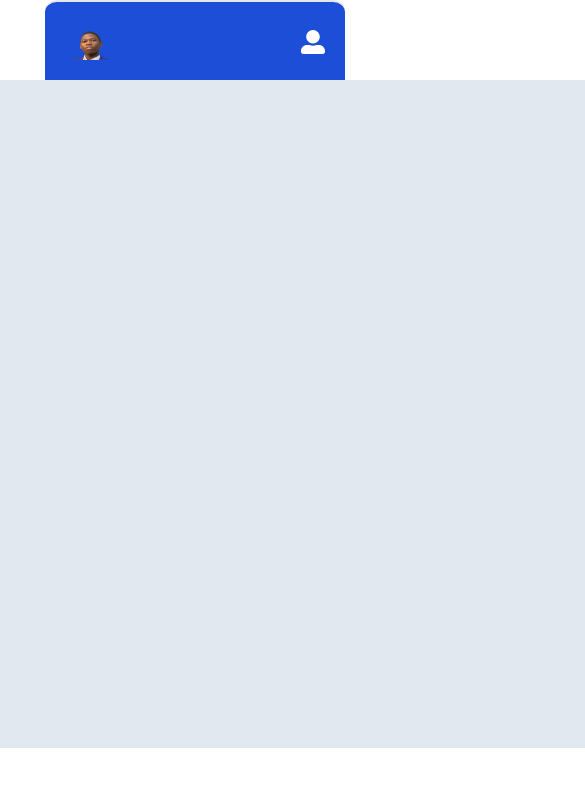
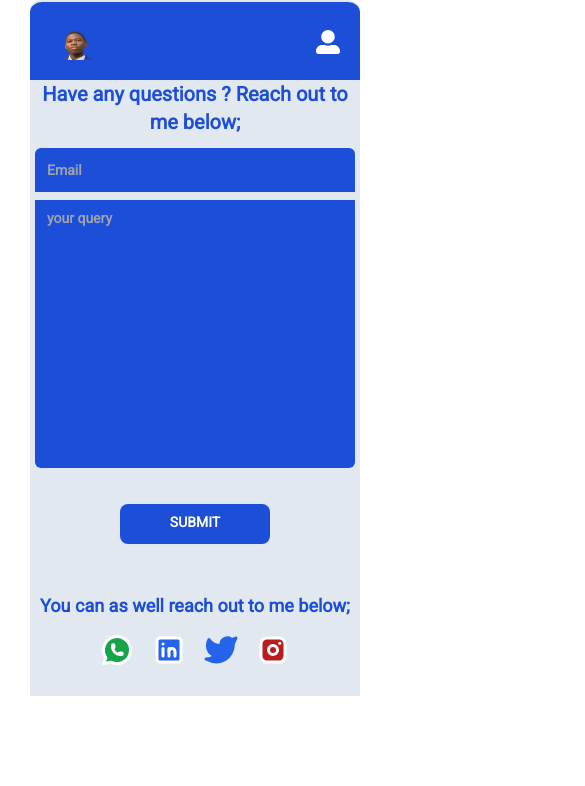
Before and after one commit to Joel0007tech/web-dev-portfolio, a React (Vite) app: page /contact in a window 390 px wide. Shown: the top 786 px of the page, 585 px wide, since content can reach past the window. Built offline with nearby package versions, Linux system fonts and the light colour scheme.

Commit message:
update to my portfolio

```diff
--- a/src/Components/About.jsx
+++ b/src/Components/About.jsx
@@ -98,14 +98,14 @@ const About = () => {
                 HTML, CSS, JAVASCRIPT, TAILWINDCSS, AND REACTjs.
               </span>
             </p>
-            <div className="flex relative right-24 gap-3 sm:bottom-20 sm:justify-center left-1">
+            <div className="flex relative right-24 gap-3 sm:bottom-20 sm:justify-center sm:left-1">
               <FaHtml5 className="w-[100px] h-[200px] fill-red-600 sm:w-[50px]"/>
               <FaCss3Alt className="w-[100px] h-[200px] fill-blue-500 sm:w-[50px]"/>
               <DiJavascript1 className="w-[100px] h-[200px] sm:w-[50px]"/>
               <SiTailwindcss className="w-[100px] h-[200px] text-blue-400 sm:w-[50px]"/>
               <FaReact className="w-[100px] h-[200px] text-blue-400 sm:w-[50px]"/>
             </div>
-            <div className="relative 2xl:right-28 pt-5 sm:left-24 sm:bottom-36">
+            <div className="relative right-16 pt-5 sm:left-24 sm:relative sm:bottom-36">
               <a
                 href=""
                 className=" bg-blue-700 border rounded text-white font-bold sm:font-medium
@@ -119,7 +119,7 @@ const About = () => {
           </div>
         </div>
         <div className="sm:relative sm:bottom-36">
-        <h3 className="text-blue-700 font-bold text-center text-3xl pt-4 sm:text-2xl" style={Font}>
+        <h3 className="text-blue-700 font-bold text-center text-3xl pt-4 sm:text-xl" style={Font}>
           Few Out Of The Categories Of Websites(apps) I Will Develop For You;</h3>
         <div className="flex gap-4 p-6 sm:flex-col">
          <div>
--- a/src/Components/Contact.jsx
+++ b/src/Components/Contact.jsx
@@ -20,9 +20,9 @@ const Contact = () => {
   return (
     <div>
       <div
-        className="p-5 h-full w-[1850px] sm:h-full sm:w-[300px] sm:overflow-hidden pt-7 mt-2
-         bg-blue-700 border-b-0 border-r-0 border-l-0
-          border-t-2 rounded-t-xl m-auto sm:mt-0"
+        className="p-5 h-full w-[1850px] sm:h-full sm:w-[330px] sm:overflow-hidden pt-7 mt-2
+        bg-blue-700 border-b-0 border-r-0 border-l-0
+         border-t-2 rounded-t-xl m-auto sm:mt-0"
       >
         <div className=" overflow-hidden">
           <div className="sm:flex flex justify-between">
@@ -72,17 +72,17 @@ const Contact = () => {
           </div>
         )}
       </div>
-      <div className="bg-slate-200 pt-5 w-[1850px] m-auto">
+      <div className="bg-slate-200 w-[1850px] m-auto sm:h-full sm:w-[330px] sm:overflow-hidden">
         <h3
-          className="text-blue-700 font-bold text-2xl text-center"
+          className="text-blue-700 font-bold text-2xl text-center sm:text-xl"
           style={Font}
         >
           Have any questions ? Reach out to me below;
         </h3>
         <form className="flex flex-col pt-3 gap-2">
-          <input type={"email"} placeholder="Email" className="m-auto pb-6 w-[550px] pt-6 pl-3 text-white text-lg
-           bg-blue-700 font-semibold rounded-t-md" style={Font}/>
-         <input type={"email"} placeholder="your query" className="m-auto pb-60 w-[550px] pt-2 pl-3 text-white text-lg
+          <input type={"email"} placeholder="Email" className="m-auto pb-6 sm:pb-3 w-[550px] pt-6 sm:pt-3 pl-3 text-white text-lg sm:text-sm
+           bg-blue-700 font-semibold rounded-t-md sm:w-[320px]" style={Font}/>
+         <input type={"email"} placeholder="your query" className="m-auto pb-60 w-[550px] sm:w-[320px] pt-2 pl-3 text-white text-lg sm:text-sm
           bg-blue-700 font-semibold rounded-b-md" style={Font}/>
         </form>
         <div className=" flex justify-center mt-5">
@@ -90,25 +90,24 @@ const Contact = () => {
               href=""
               className="text-center bg-blue-700 py-3 px-9 sm:py-2 sm:my-4 text-white
                hover:bg-blue-700 hover:text-slate-400 font-semibold sm:text-sm
-             w-[170px] sm:w-[250px] h-[50px] sm:h-[40px] rounded-lg "
+             w-[170px] sm:w-[150px] h-[50px] sm:h-[40px] rounded-lg "
               style={Font}
             >
                SUBMIT
             </a>
         </div>
-
         <div className="pt-5 flex flex-col justify-center pb-7 mt-3">
           <h3
-            className="text-blue-700 text-center font-semibold text-2xl"
+            className="text-blue-700 text-center font-semibold text-2xl sm:text-lg"
             style={Font}
           >
             You can as well reach out to me below;
           </h3>
           <div className="flex flex-row m-auto gap-4 pt-3">
-            <TbBrandWhatsapp className="text-white text-5xl fill-green-600 cursor-pointer" />
-            <TbBrandLinkedin className="text-white text-5xl fill-blue-600 cursor-pointer" />
-            <TbBrandTwitter className="text-blue-600 text-5xl fill-blue-600 cursor-pointer" />
-            <TbBrandInstagram className="text-white text-5xl fill-red-700 cursor-pointer" />
+            <TbBrandWhatsapp className="text-white text-5xl fill-green-600 cursor-pointer sm:text-4xl" />
+            <TbBrandLinkedin className="text-white text-5xl fill-blue-600 cursor-pointer sm:text-4xl" />
+            <TbBrandTwitter className="text-blue-600 text-5xl fill-blue-600 cursor-pointer sm:text-4xl" />
+            <TbBrandInstagram className="text-white text-5xl fill-red-700 cursor-pointer sm:text-4xl" />
           </div>
         </div>
       </div>
--- a/src/Components/Skills.jsx
+++ b/src/Components/Skills.jsx
@@ -18,9 +18,9 @@ const Skills = () => {
   return (
     <div>
  <div
-        className="p-5 h-full w-[1850px] sm:h-full sm:w-[300px] sm:overflow-hidden pt-7 mt-2
-         bg-blue-700 border-b-0 border-r-0 border-l-0
-          border-t-2 rounded-t-xl m-auto sm:mt-0"
+        className="p-5 h-full w-[1850px] sm:h-full sm:w-[330px] sm:overflow-hidden pt-7 mt-2
+        bg-blue-700 border-b-0 border-r-0 border-l-0
+         border-t-2 rounded-t-xl m-auto sm:mt-0"
       >
         <div
           className=" overflow-hidden"
@@ -62,12 +62,12 @@ const Skills = () => {
           </div>
         )}
         </div>
-        <div className='bg-slate-200 w-[1850px] m-auto'>
-        <h3 className="text-blue-700 font-bold text-3xl pt-4 text-center" style={Font}>
+        <div className='bg-slate-200 w-[1850px] m-auto sm:h-full sm:w-[330px] sm:overflow-hidden'>
+        <h3 className="text-blue-700 font-bold text-3xl pt-4 text-center sm:text-xl" style={Font}>
           Take A Glance At My Past Projects;
         </h3>
 
-        <div className="flex flex-col p-20 gap-14 items-center ">
+        <div className="flex flex-col p-20 gap-14 items-center sm:hidden 2xl:block">
           <div className="relative w-[600px] h-[450px] right-40
            transition duration-500 ease-in-out transform hover:-translate-y-1 hover:scale-110">
             <img
@@ -75,7 +75,7 @@ const Skills = () => {
         src={hoobank}
         alt="placeholder"
       />
-      <div className="absolute top-40 flex gap-4 w-full h-full left-7
+      <div className="absolute top-40 flex gap-4 w-full h-full left-7 sm:hidden 2xl:block
        items-center justify-center opacity-0 hover:opacity-100 transition-opacity duration-300">
      <div className="flex flex-col bg-white border rounded-t-md p-3">
     <h3 className=" text-xl font-bold text-black" style={Font}>Hoobank project</h3>
@@ -96,7 +96,7 @@ const Skills = () => {
     </div>
     <div className="relative w-[600px] h-[450px] left-40
     transition duration-500 ease-in-out transform hover:-translate-y-1 hover:scale-110  hover:bg-black
-    ">
+    sm:hidden 2xl:block">
       <div>
       <img
         className="w-[600px] h-[450px]"
@@ -125,7 +125,7 @@ const Skills = () => {
       </div>
     </div>
     </div>
-    <div className="flex flex-col p-20 gap-14 items-center ">
+    <div className="flex flex-col p-20 gap-14 items-center sm:hidden 2xl:block">
           <div className="relative w-[600px] h-[450px] right-40
            transition duration-500 ease-in-out transform hover:-translate-y-1 hover:scale-110">
             <img
@@ -133,7 +133,7 @@ const Skills = () => {
         src={architecture}
         alt="placeholder"
       />
-      <div className="absolute top-40 flex gap-4 w-full h-full left-7
+      <div className="absolute top-40 flex gap-4 w-full h-full left-7 sm:hidden 2xl:block
        items-center justify-center opacity-0 hover:opacity-100 transition-opacity duration-300">
      <div className="flex flex-col bg-orange-600 p-3 border rounded-t-md">
     <h3 className="text-white text-xl font-bold" style={Font}>Architecture</h3>
@@ -183,7 +183,7 @@ const Skills = () => {
 
       </div>
     </div>
-    <div className="relative w-[600px] h-[450px] right-40
+    <div className="relative w-[600px] h-[450px] right-40 sm:hidden 2xl:block
            transition duration-500 ease-in-out transform hover:-translate-y-1 hover:scale-110">
             <img
         className="w-[600px] h-[450px] hover:shadow-sm"
@@ -219,6 +219,7 @@ const Skills = () => {
     </div>
     </div>
     </div>
+
     </div>
   )
 }
```
